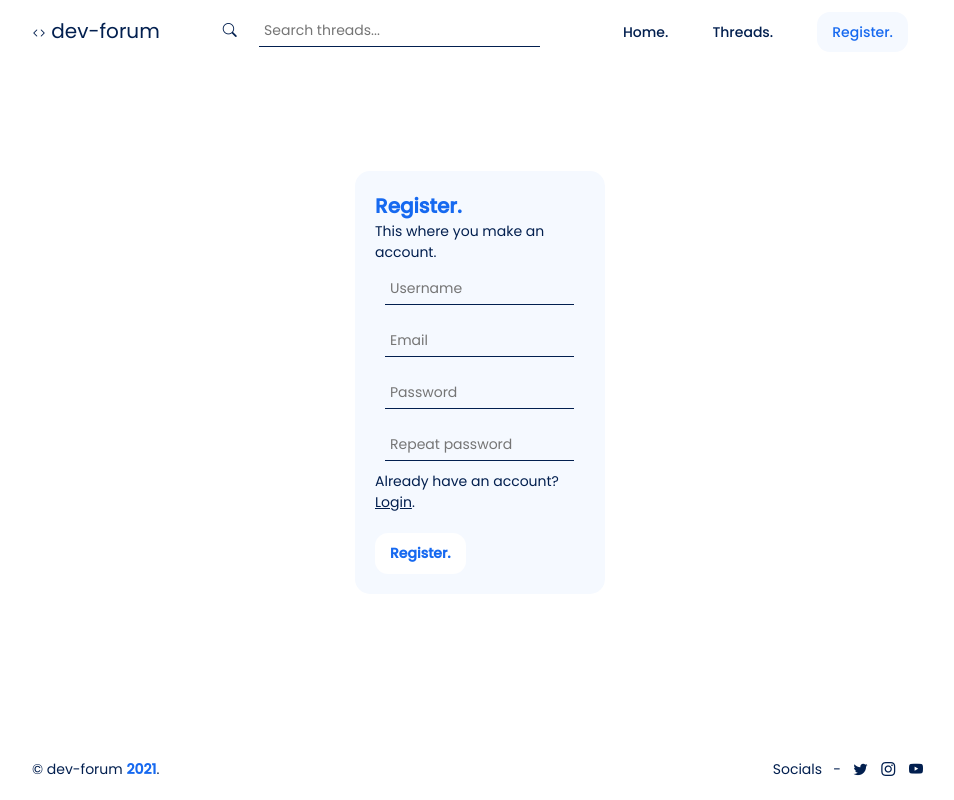
After one commit to wietsedejonge/dev-forum, a PHP site: page /register in a window 1280 px wide. The commit adds this page. Shown: the whole page, without its empty margins (160-1114 px from the left). Run offline with PHP 8.4, Linux system fonts and the light colour scheme.

Commit message:
cleaned up some code and added a register page.

```diff
--- a/src/includes/layouts/main-header.php
+++ b/src/includes/layouts/main-header.php
@@ -3,6 +3,7 @@
   <head>
     <meta charset="utf-8">
     <meta name="viewport" content="width=device-width, initial-scale=1">
+    <meta property="og:description" content="&copy; <?php echo date("Y"); ?> - <> dev-forum." />
     <link rel="stylesheet" href="css/style.css">
 
     <link rel="stylesheet" href="https://cdn.jsdelivr.net/npm/bootstrap-icons@1.5.0/font/bootstrap-icons.css">
@@ -10,7 +11,7 @@
     <link rel="preconnect" href="https://fonts.gstatic.com">
     <link href="https://fonts.googleapis.com/css2?family=Poppins:ital,wght@0,300;0,400;0,500;1,300;1,400;1,500&family=Roboto:ital,wght@0,100;0,300;0,400;0,500;0,700;1,100;1,300;1,400;1,500&display=swap" rel="stylesheet">
 
-    <title>dev-forum</title>
+    <title> <> dev-forum</title>
   </head>
   <body>
     <header>
@@ -34,7 +35,7 @@
           </li>
 
           <li>
-            <a class="btn-secondary" href="login">Login.</a>
+            <a class="btn-secondary" href="register">Register.</a>
           </li>
         </ul>
 
--- /dev/null
+++ b/src/register.php
@@ -0,0 +1,40 @@
+<?php
+require 'includes/layouts/main-header.php';
+?>
+
+<div class="login-container">
+  <div class="login-card">
+
+    <h4>Register.</h4>
+    <p>This where you make an account.</p>
+
+    <form class="" action="#" method="post">
+
+      <label>
+        <input class="input" type="text" name="username" value="" placeholder="Username">
+      </label>
+
+      <label>
+        <input class="input" type="text" name="email" value="" placeholder="Email">
+      </label>
+
+      <label>
+        <input class="input" type="password" name="" value="" placeholder="Password">
+      </label>
+
+      <label>
+        <input class="input" type="password" name="" value="" placeholder="Repeat password">
+      </label>
+
+      <p>Already have an account? <a href="login">Login</a>.</p>
+
+      <button class="btn blue" type="button" name="button"><b>Register.</b></button>
+
+    </form>
+
+  </div>
+</div>
+
+<?php
+require 'includes/layouts/footer.php';
+?>
```
Also changed, not shown: src/css/style.css (+12 -0 lines), src/index.php (+5 -2 lines), src/login.php (+3 -5 lines).
